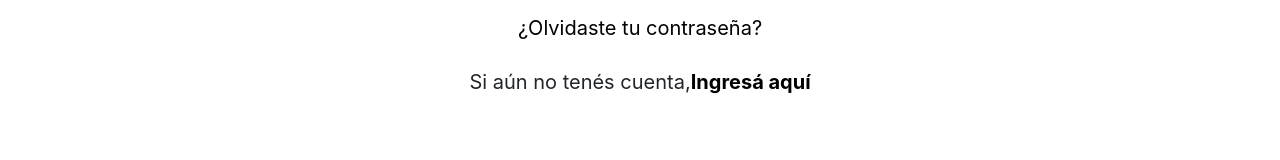
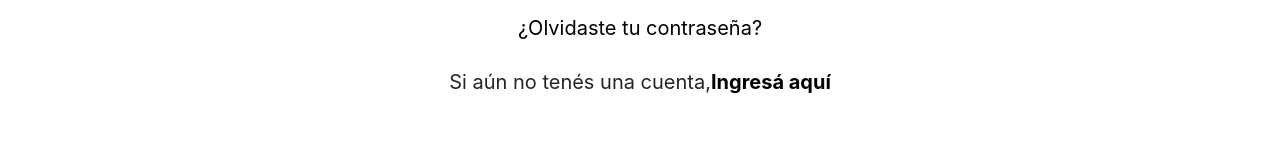
Before and after one commit to hparra07/miProyecto, a plain HTML site: page iniciaSesion_nuevo.html in a window 1280 px wide. Shown: the part 537-697 px from the top of the page. Drawn offline with nearby package versions, Linux system fonts and the light colour scheme.

Commit message:
Actualice otros datos

```diff
--- a/iniciaSesion_nuevo.html
+++ b/iniciaSesion_nuevo.html
@@ -87,7 +87,7 @@
             <div class="centrar">
                 <ul>
                     <li class="h5 mb-3 font-weight-normal"><a href="recuperopass_nuevo.html" id="ninguno">¿Olvidaste tu contraseña?</a></li>
-                    <li class="h5 mb-3 font-weight-normal">Si aún no tenés cuenta, <a href="crearCuenta_nuevo.html" id="ninguno"><strong> Ingresá aquí</strong></a></li>
+                    <li class="h5 mb-3 font-weight-normal">Si aún no tenés una cuenta, <a href="crearCuenta_nuevo.html" id="ninguno"><strong> Ingresá aquí</strong></a></li>
                 </ul>
             </div>
         </section>
```
